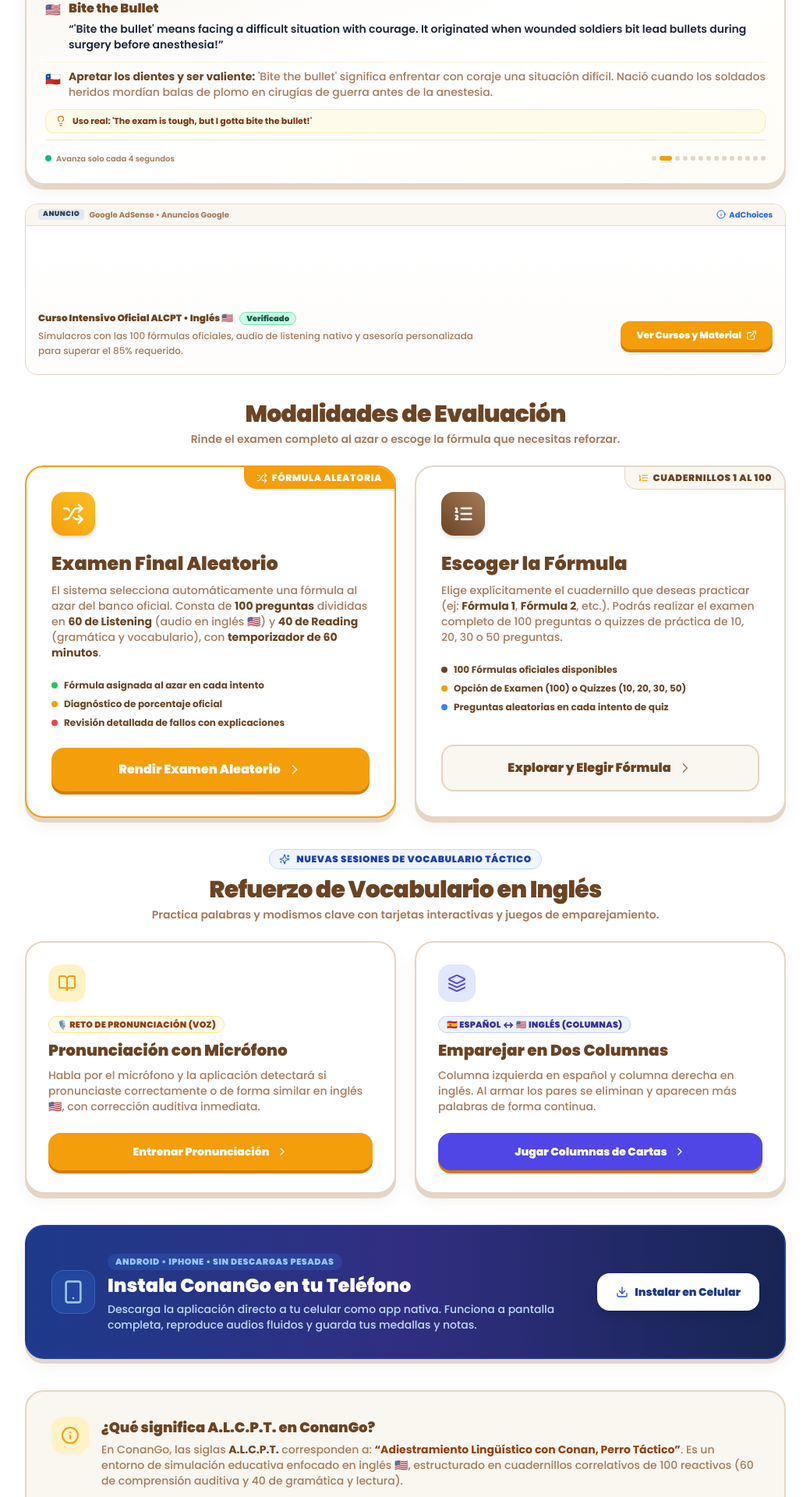
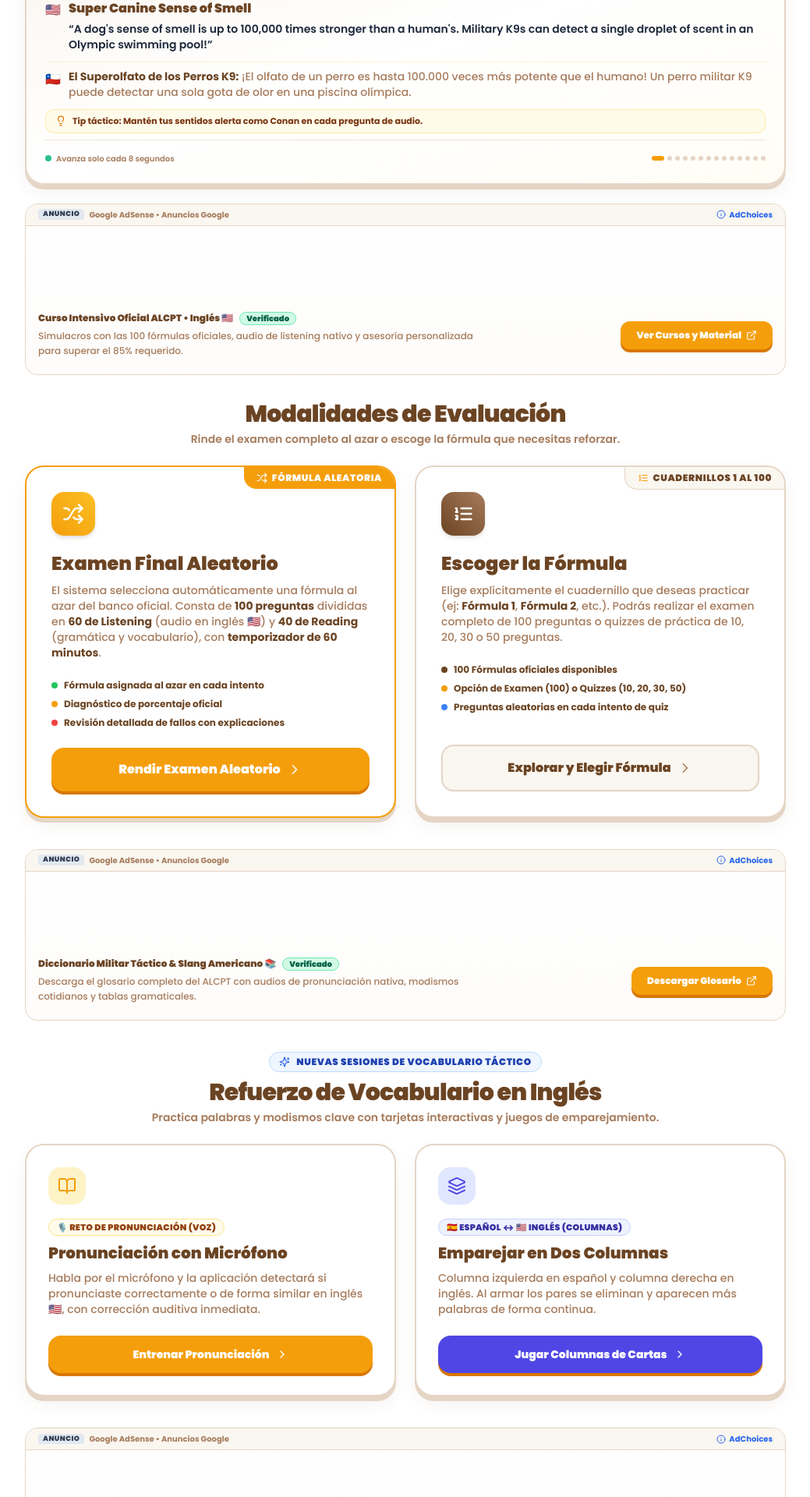
Before and after one commit to PabloAlexis10/conango, a Next.js app: page / in a window 1280 px wide. Shown: the part 877-2797 px from the top of the page at 78% size, without its empty margins (120-1159 px from the left). Built offline with nearby package versions, Linux system fonts and the light colour scheme; no server answers.

Commit message:
feat: aumento de tiempo en ventana de datos a 8s y despliegue de multiples espacios publicitarios en toda la app

```diff
--- a/src/app/page.tsx
+++ b/src/app/page.tsx
@@ -384,6 +384,16 @@ export default function HomePage() {
           </div>
         </section>
 
+        {/* VENTANA DE ANUNCIOS 2: INTERMEDIO ENTRE EVALUACIONES Y VOCABULARIO */}
+        <AdBanner
+          className="mb-10"
+          slotId="9876543210"
+          sponsorTitle="Diccionario Militar Táctico & Slang Americano 📚"
+          sponsorDescription="Descarga el glosario completo del ALCPT con audios de pronunciación nativa, modismos cotidianos y tablas gramaticales."
+          sponsorCta="Descargar Glosario"
+          sponsorLink="https://wa.me/?text=Hola%2C+quiero+el+glosario+militar+y+slang+americano+ALCPT"
+        />
+
         {/* NEW SECTION: ENTRENAMIENTO DE VOCABULARIO INTERACTIVO */}
         <section className="mb-10">
           <div className="text-center mb-6">
@@ -460,6 +470,16 @@ export default function HomePage() {
           </div>
         </section>
 
+        {/* VENTANA DE ANUNCIOS 3: PREPARACIÓN Y CERTIFICACIÓN AERO-MILITAR */}
+        <AdBanner
+          className="mb-10"
+          slotId="4567890123"
+          sponsorTitle="Certificación de Inglés para Aviación & Fuerzas Armadas ✈️"
+          sponsorDescription="Capacitación especializada para pilotos, personal militar y técnicos aeronáuticos con simulaciones OACI y ALCPT."
+          sponsorCta="Postular a Cupo"
+          sponsorLink="https://wa.me/?text=Hola%2C+quiero+información+sobre+certificaciones+de+inglés+aero-militar"
+        />
+
         {/* MOBILE APP PROMO SECTION */}
         <section className="mb-10 bg-gradient-to-r from-blue-900 via-indigo-900 to-blue-950 text-white rounded-3xl p-6 sm:p-8 shadow-conan-card flex flex-col sm:flex-row items-center justify-between gap-6 border-2 border-blue-700/40">
           <div className="flex items-center gap-4">
@@ -504,6 +524,16 @@ export default function HomePage() {
             </div>
           </div>
         </section>
+
+        {/* VENTANA DE ANUNCIOS 4: EQUIPAMIENTO TÁCTICO PARA LISTENING */}
+        <AdBanner
+          className="mt-10"
+          slotId="5678901234"
+          sponsorTitle="Audífonos Tácticos con Cancelación de Ruido Activa 🎧"
+          sponsorDescription="Mejora tu precisión en los 60 reactivos de listening con aislamiento sonoro profesional y nitidez de frecuencias nativas."
+          sponsorCta="Ver Equipamiento"
+          sponsorLink="https://wa.me/?text=Hola%2C+quiero+detalles+sobre+audífonos+para+listening+ALCPT"
+        />
       </main>
 
       {/* PRO Modal */}
--- a/src/app/profile/page.tsx
+++ b/src/app/profile/page.tsx
@@ -4,6 +4,7 @@ import React, { useEffect, useState } from "react";
 import Header from "@/components/Header";
 import ConanMascot from "@/components/ConanMascot";
 import AuthModal from "@/components/AuthModal";
+import AdBanner from "@/components/AdBanner";
 import { ExamResult, SessionResult, UserProfile } from "@/lib/types";
 import {
   getCurrentUser,
@@ -272,6 +273,15 @@ export default function ProfilePage() {
           </div>
         </div>
 
+        {/* Google Ads Placement in Cadete Profile */}
+        <AdBanner
+          className="mb-8"
+          slotId="8765432109"
+          sponsorTitle="Simulacros Oficiales con Certificación de Rendimiento ALCPT 🎖️"
+          sponsorDescription="Valida tus resultados con informes oficiales de competencia militar y nivel de inglés OACI / ALCPT."
+          sponsorCta="Ver Certificaciones"
+        />
+
         {/* Account Security & Password Section */}
         <div className="bg-[#FAF6F0] rounded-3xl border-2 border-[#E5D5C5] p-6 sm:p-7 mb-10 shadow-sm">
           <div className="flex items-center gap-2.5 mb-4 pb-3 border-b border-[#E5D5C5]">
--- a/src/app/results/page.tsx
+++ b/src/app/results/page.tsx
@@ -177,6 +177,15 @@ function ResultsContent() {
             </button>
           </div>
         </div>
+
+        {/* Google Ads Placement after Exam */}
+        <AdBanner
+          className="my-6"
+          slotId="2345678901"
+          sponsorTitle="Plan de Refuerzo Personalizado según tus Fallos 📊"
+          sponsorDescription="Recibe un diagnóstico detallado de tus puntos débiles en gramática y listening para tu próximo intento."
+          sponsorCta="Obtener Plan de Estudio"
+        />
 
         {/* Section: Review Wrong Questions */}
         <section className="mt-8">
--- a/src/components/ConanFreakFacts.tsx
+++ b/src/components/ConanFreakFacts.tsx
@@ -217,7 +217,7 @@ export default function ConanFreakFacts() {
   const [currentIndex, setCurrentIndex] = useState(0);
   const [isPaused, setIsPaused] = useState(false);
   const [progress, setProgress] = useState(0);
-  const DURATION_MS = 4000; // Strictly 4 seconds as requested
+  const DURATION_MS = 8000; // Aumentado a 8 segundos para lectura cómoda bilingüe
   const STEP_MS = 50;
   const timerRef = useRef<NodeJS.Timeout | null>(null);
 
@@ -296,7 +296,7 @@ export default function ConanFreakFacts() {
               </span>
             </div>
             <h3 className="text-xs sm:text-sm font-black text-[#6B4423]">
-              ⚡ Ventana Freak de Conan &bull; 4 Segundos Auto
+              ⚡ Ventana Freak de Conan &bull; 8 Segundos Auto
             </h3>
           </div>
         </div>
@@ -399,7 +399,7 @@ export default function ConanFreakFacts() {
           <div className="flex items-center gap-1.5">
             <span className="inline-block w-2 h-2 rounded-full bg-emerald-500 animate-pulse" />
             <span>
-              {isPaused ? "Pausado (pasa el cursor para leer con calma)" : "Avanza solo cada 4 segundos"}
+              {isPaused ? "Pausado (pasa el cursor para leer con calma)" : "Avanza solo cada 8 segundos"}
             </span>
           </div>
 
--- a/src/components/PracticeView.tsx
+++ b/src/components/PracticeView.tsx
@@ -13,6 +13,7 @@ import GuestLimitWall from "@/components/GuestLimitWall";
 import AuthModal from "@/components/AuthModal";
 import RewardedVideoModal from "@/components/RewardedVideoModal";
 import ProSubscriptionModal from "@/components/ProSubscriptionModal";
+import AdBanner from "@/components/AdBanner";
 import { updateUserStreak, addExperience } from "@/lib/supabase";
 import { Video, Crown } from "lucide-react";
 import { RotateCcw, Home, Loader2, AlertCircle } from "lucide-react";
@@ -269,6 +270,7 @@ export default function PracticeView({ type: defaultType = "mixed" }: PracticeVi
         </div>
 
         {currentQuestion && !isGameOver && (
+          <>
             <QuestionCard
               question={currentQuestion}
               currentIndex={currentIndex + 1}
@@ -277,6 +279,16 @@ export default function PracticeView({ type: defaultType = "mixed" }: PracticeVi
               onNext={handleNext}
               disabled={isGameOver || isSaving}
             />
+
+            {/* Google Ads Banner during practice/exam */}
+            <AdBanner
+              className="mt-6"
+              slotId="3456789012"
+              sponsorTitle="Asesoría Táctica ALCPT con Profesores Nativos 🇺🇸"
+              sponsorDescription="Clases particulares personalizadas para asegurar sobre 85 puntos en tu examen oficial de inglés."
+              sponsorCta="Consultar Clases"
+            />
+          </>
         )}
 
         <AnimatePresence>
```
Lines whose indentation alone changed are shown as unchanged.
